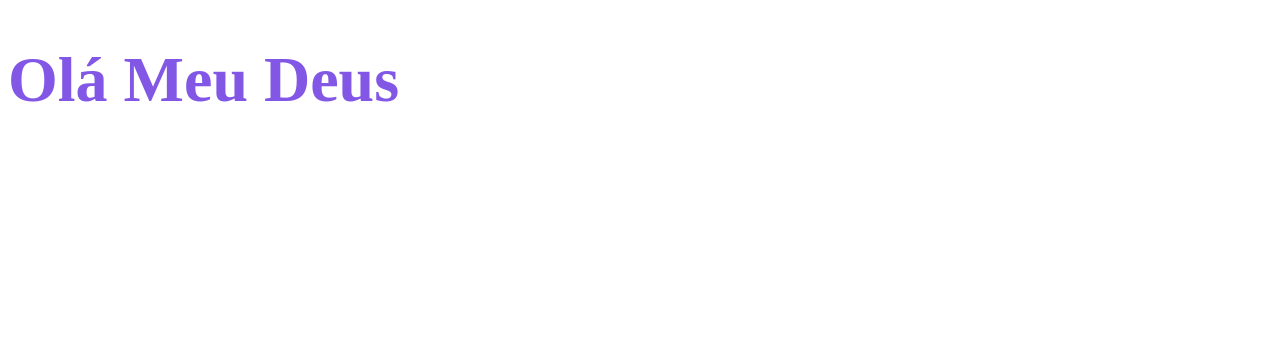
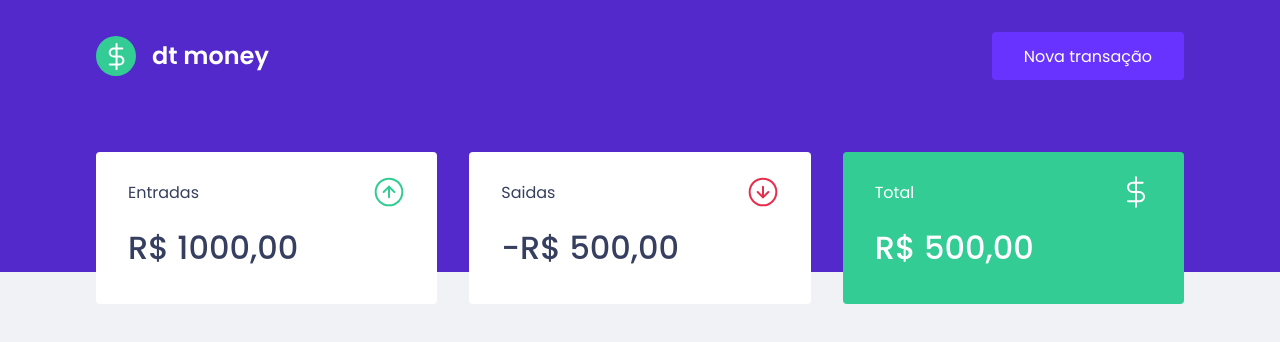
Before and after one commit to ederdaniel22/rocketseat-cursoreactjs-dtmoney, a React (Create React App) app: page / in a window 1280 px wide. Shown: the top 342 px of the page. Built offline with nearby package versions, Linux system fonts and the light colour scheme.

Commit message:
Criação e estilização dos componentes: Dashboard, Header e Summary

```diff
--- a/public/index.html
+++ b/public/index.html
@@ -1,14 +1,19 @@
 <!DOCTYPE html>
 <html lang="en">
   <head>
+    <link rel="preconnect" href="https://fonts.googleapis.com" />
     <meta charset="utf-8" />
     <meta name="viewport" content="width=device-width, initial-scale=1" />
-
+    <link rel="shortcut icon" href="favicon.png" type="image/png" />
     <title>dtmoney</title>
+    <link rel="preconnect" href="https://fonts.gstatic.com" crossorigin />
+    <link
+      href="https://fonts.googleapis.com/css2?family=Poppins:wght@400;500;600&display=swap"
+      rel="stylesheet"
+    />
   </head>
   <body>
     <noscript>You need to enable JavaScript to run this app.</noscript>
     <div id="root"></div>
-
   </body>
 </html>
--- a/src/App.tsx
+++ b/src/App.tsx
@@ -1,14 +1,13 @@
-import styled from 'styled-components';
-
-const Title = styled.h1`
-font-size: 64px;
-color: #8257e6;
-`
+import { Dashboard } from "./components/Dashboard";
+import { Header } from "./components/Header";
+import { GlobalStyle } from "./styles/global";
 
 export function App() {
   return (
-    <div className="App">
-      <Title>Olá Meu Deus</Title>
-    </div>
+    <>
+      <Header />
+      <Dashboard />
+      <GlobalStyle />
+    </>
   );
 }
--- /dev/null
+++ b/src/components/Dashboard/index.tsx
@@ -0,0 +1,10 @@
+import { Summary } from "../Summary";
+import { Container } from "./styles";
+
+export function Dashboard (){
+  return(
+    <Container>
+      <Summary />
+    </Container>
+  )
+}
--- /dev/null
+++ b/src/components/Dashboard/styles.ts
@@ -0,0 +1,8 @@
+import styled from 'styled-components';
+
+export const Container = styled.main`
+  max-width: 1120px;
+  margin: 0 auto;
+  padding: 2.5rem 1rem;
+
+`;
--- /dev/null
+++ b/src/components/Header/index.tsx
@@ -0,0 +1,14 @@
+import logoImg from '../../assets/logo.svg'
+import { Container, Content } from './styles'
+export function Header(){
+  return(
+    <Container>
+      <Content>
+     <img src={logoImg} alt="dt money" />
+     <button type="button">
+      Nova transação
+     </button>
+     </Content>
+    </Container>
+  )
+}
--- /dev/null
+++ b/src/components/Header/styles.ts
@@ -0,0 +1,32 @@
+import styled from 'styled-components'
+
+export const Container = styled.header`
+  background: var(--blue);
+`
+
+export const Content = styled.div`
+  max-width: 1120px;
+  margin: 0 auto;
+
+  padding: 2rem 1rem 12rem;
+  display: flex;
+  align-items: center;
+  justify-content: space-between;
+
+  button{
+    font-size: 1rem;
+    color: #fff;
+    background: var(--blue-light);
+    border: 0;
+    padding: 0 2rem;
+    border-radius: 0.25rem;
+    height: 3rem;
+
+    transition: filter 0.2s;
+
+    &:hover{
+      filter: brightness(0.9);
+    }
+
+  }
+`
--- /dev/null
+++ b/src/components/Summary/index.tsx
@@ -0,0 +1,36 @@
+import incoImg from '../../assets/income.svg'
+import outcomeImg from '../../assets/outcome.svg'
+import totalImg from '../../assets/total.svg'
+import { Container } from "./styles";
+
+export function Summary() {
+  return (
+    <Container>
+      <div>
+        <header>
+          <p>Entradas</p>
+          <img src={incoImg} alt="Entradas" />
+        </header>
+        <strong>R$ 1000,00</strong>
+      </div>
+
+      <div>
+        <header>
+          <p>Saidas</p>
+          <img src={outcomeImg} alt="Saidas" />
+        </header>
+        <strong>-R$ 500,00</strong>
+      </div>
+
+      <div className="highlight-background">
+        <header>
+          <p>Total</p>
+          <img src={totalImg} alt="Total" />
+        </header>
+        <strong> R$
+          500,00</strong>
+      </div>
+
+    </Container>
+  )
+}
--- /dev/null
+++ b/src/components/Summary/styles.ts
@@ -0,0 +1,34 @@
+import styled from "styled-components";
+
+export const Container = styled.div`
+  display: grid;
+  grid-template-columns: repeat(3, 1fr);
+  gap: 2rem;
+  margin-top: -10rem;
+
+  div{
+    background: var(--shape);
+    padding: 1.5rem 2rem 2rem;
+    border-radius: 0.25rem;
+    color: var(--text-title);
+
+    header{
+      display: flex;
+      align-items: center;
+      justify-content: space-between;
+    }
+
+    strong{
+      display: block;
+      margin-top: 1rem;
+      font-size: 2rem;
+      font-weight: 500;
+      line-height: 3rem;
+    }
+
+    &.highlight-background{
+      background: var(--green);
+      color: #FFF;
+    }
+  }
+`;
--- /dev/null
+++ b/src/styles/global.ts
@@ -0,0 +1,55 @@
+import { createGlobalStyle } from "styled-components";
+
+export const GlobalStyle = createGlobalStyle`
+  :root{
+    --background: #f0f2f5;
+    --red: #E52E4D;
+    --blue: #5429CC;
+    --green: #33cc95;
+
+    --blue-light: #6933ff;
+
+    --text-title: #363f5f;
+    --text-body: #969CB3;
+
+    --shape: #FFFFFF;
+  }
+
+  *{
+    margin: 0;
+    padding: 0;
+    box-sizing: border-box;
+  }
+
+  html {
+    @media(max-width: 1080){
+      font-size:93,75%;
+    }
+    @media(max-width: 720px){
+      font-size: 87.5%;
+    }
+  }
+
+  body{
+    background: var(--background);
+    -webkit-font-smoothing: antialiased;
+  }
+
+  body, input, textarea, button{
+    font-family: 'Poppins', sans-serif;
+    font-weight: 400;
+  }
+
+  h1, h2, h3, h4, h5, h6, strong{
+    font-weight: 600;
+  }
+
+button{
+  cursor: pointer;
+}
+
+[disabled]{
+  opacity:0.6;
+  cursor: not-allowed;
+}
+`
```
